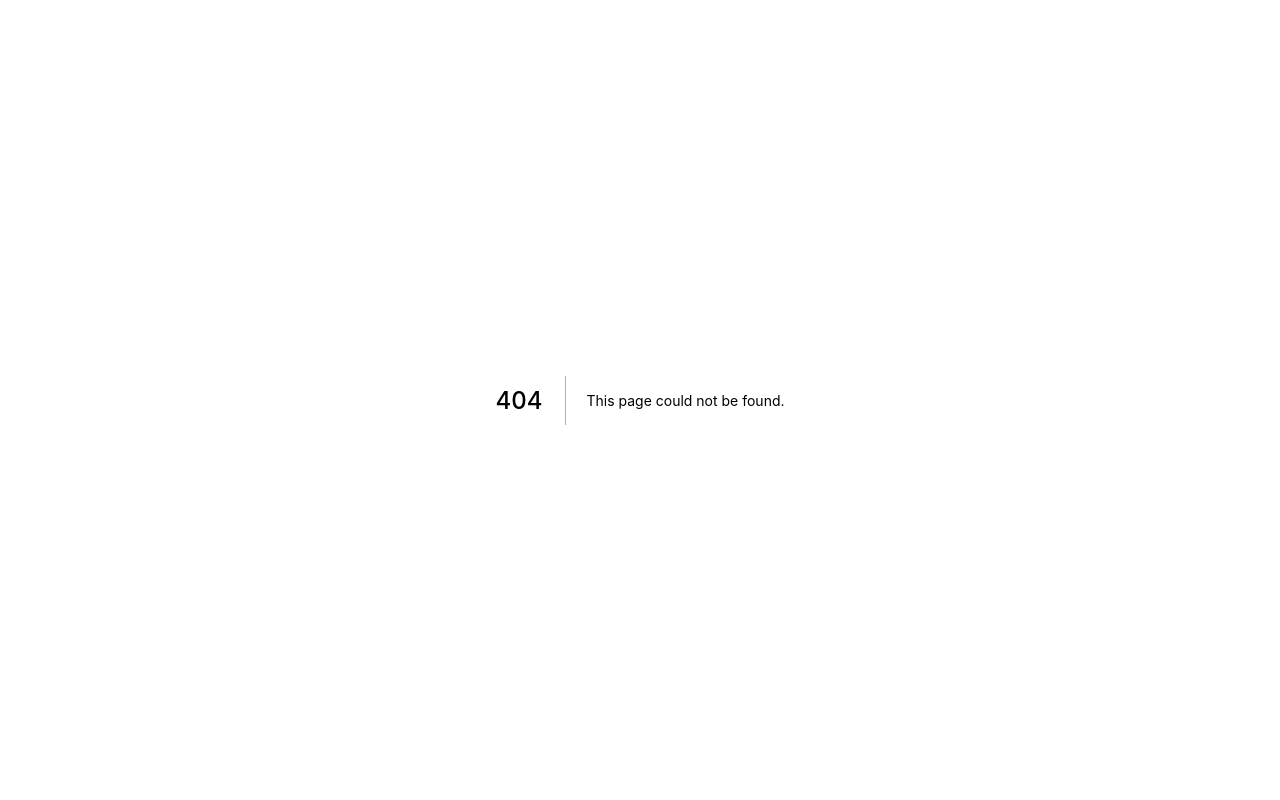
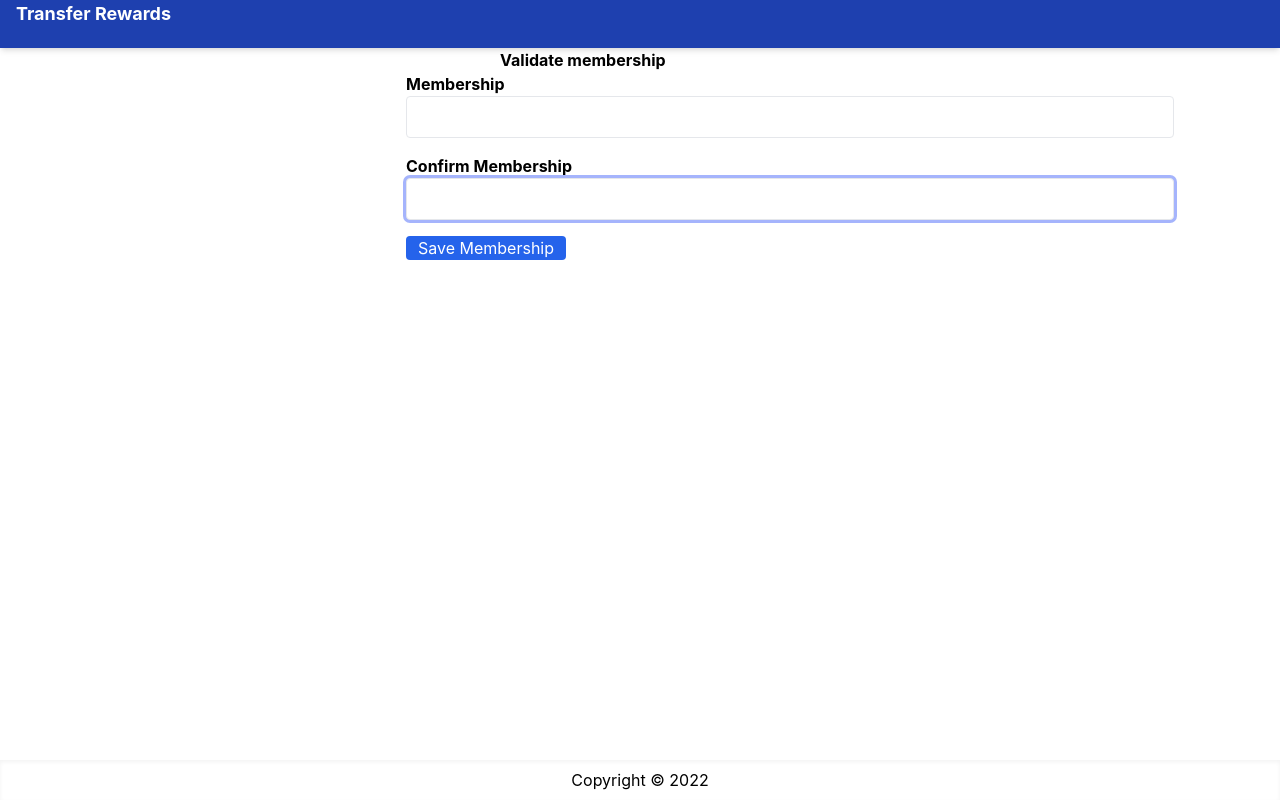
Before and after one commit to Stygian84/LoyaltyApp, a Next.js app in the folder app-ui/: page /validate/1 in a window 1280 px wide. Before the commit this address had no page. Built offline with nearby package versions, Linux system fonts and the light colour scheme.

Commit message:
added layout and connected to [pid].js

```diff
--- /dev/null
+++ b/app-ui/components/layout.js
@@ -0,0 +1,42 @@
+import Head from 'next/head';
+import Link from 'next/link';
+import React, { useContext, useEffect, useState } from 'react';
+
+import { useRouter } from 'next/router';
+
+
+export default function Layout({ title, children }) {
+  const router = useRouter();
+
+
+
+
+  return (
+    <>
+        <Head>
+            <title>{title? title +'-amazons':"esc"}</title>
+            <meta name="description" content="ecommerce website" />
+            <link rel="icon" href="/favicon.ico" />
+        </Head>
+
+        <div className="flex min-h-screen flex-col justify-between">
+            <header>
+                <nav className="flex h-12 items-centre px-4 justify-between shadow-md bg-blue-800">
+                    <Link href="/">
+
+                    <a className="text-lg font-bold text-white">Transfer Rewards </a>
+                    </Link>
+
+                </nav>
+            </header>
+
+
+
+
+
+            <main className='my-auto  mt-0 '>{children}</main>
+            <footer className='flex  h-10 justify-center items-center shadow-inner'>Copyright © 2022 </footer>
+        </div>
+    </>
+  );
+}
--- a/app-ui/pages/index.js
+++ b/app-ui/pages/index.js
@@ -1,69 +1,53 @@
-import Head from 'next/head'
-import Image from 'next/image'
-import styles from '../styles/Home.module.css'
+import Program from '../components/program'
+import Layout from '../components/layout'
+import Link from 'next/dist/client/link'
+const axios = require('axios').default;
+import { useEffect,useState } from "react";
 
 export default function Home() {
+
+   const [prog,setProg] = useState([])
+    useEffect(()=>{
+        displayProgram()
+    },[]) //runs the function once when the page is loaded
+    axios.defaults.baseURL="http://localhost:8080"
+    const displayProgram=async()=>{
+        //router.push('/validate')
+        // const response = await axios.post('/loyalty',data={
+        //     "programId":6,
+        //     "stringToTest":"1005610"
+        // })
+
+        const response = await axios.get('/loyalty')
+        setProg(response.data);
+        console.log(response.data);
+
+    }
+
+
   return (
-    <div className={styles.container}>
-      <Head>
-        <title>Create Next App</title>
-        <meta name="description" content="Generated by create next app" />
-        <link rel="icon" href="/favicon.ico" />
-      </Head>
 
-      <main className={styles.main}>
-        <h1 className={styles.title}>
-          Welcome to <a href="https://nextjs.org">Next.js!</a>
-        </h1>
+    <Layout>
+      <header>
+      <nav className="flex h-20 items-centre px-4 justify-between shadow-md bg-white">
+                    <Link href="/">
 
-        <p className={styles.description}>
-          Get started by editing{' '}
-          <code className={styles.code}>pages/index.js</code>
-        </p>
+                    <a className=" text-lg font-bold text-black ml-10 mt-5">50,000 available points</a>
+                    </Link>
 
-        <div className={styles.grid}>
-          <a href="https://nextjs.org/docs" className={styles.card}>
-            <h2>Documentation &rarr;</h2>
-            <p>Find in-depth information about Next.js features and API.</p>
-          </a>
+                    <div className='absolute ml-300   w-1 h-20 bg-gray-600'></div>
+                    <button className='absolute ml-300  px-4  h-20'>Check Transaction status </button>
 
-          <a href="https://nextjs.org/learn" className={styles.card}>
-            <h2>Learn &rarr;</h2>
-            <p>Learn about Next.js in an interactive course with quizzes!</p>
-          </a>
 
-          <a
-            href="https://github.com/vercel/next.js/tree/canary/examples"
-            className={styles.card}
-          >
-            <h2>Examples &rarr;</h2>
-            <p>Discover and deploy boilerplate example Next.js projects.</p>
-          </a>
 
-          <a
-            href="https://vercel.com/new?utm_source=create-next-app&utm_medium=default-template&utm_campaign=create-next-app"
-            className={styles.card}
-          >
-            <h2>Deploy &rarr;</h2>
-            <p>
-              Instantly deploy your Next.js site to a public URL with Vercel.
-            </p>
-          </a>
-        </div>
-      </main>
-
-      <footer className={styles.footer}>
-        <a
-          href="https://vercel.com?utm_source=create-next-app&utm_medium=default-template&utm_campaign=create-next-app"
-          target="_blank"
-          rel="noopener noreferrer"
-        >
-          Powered by{' '}
-          <span className={styles.logo}>
-            <Image src="/vercel.svg" alt="Vercel Logo" width={72} height={16} />
-          </span>
-        </a>
-      </footer>
-    </div>
+                </nav>
+      </header>
+    <h1 className='px-4 h-12 text-lg font-bold'>Offers</h1>
+    <div className='grid grid-cols-1 gap-3 md:grid-cols-4 lg:grid-cols'>
+      {prog.map((program)=>(
+        <Program program={program} key={program.PartnerCode}></Program>
+      ))}</div>
+      <hr className='w-full my-5'></hr>
+  </Layout>
   )
 }
--- /dev/null
+++ b/app-ui/pages/validate/[id].js
@@ -0,0 +1,118 @@
+import React, { useContext,useState, useEffect } from 'react'
+import Layout from '../../components/layout'
+import {useRouter} from 'next/router'
+import Link from 'next/link';
+import Image from 'next/image'
+const axios = require('axios').default;
+import { useForm } from 'react-hook-form';
+import { toast, ToastContainer } from 'react-toastify';
+import 'react-toastify/dist/ReactToastify.css';
+
+export default function Create ()  {
+
+    const router=useRouter();
+    const {query}=useRouter();
+    const {id}=query;
+
+
+     //runs the function once when the page is loaded
+    axios.defaults.baseURL="http://localhost:8080"
+    const [title, setTitle] = useState('');
+    const [title2, setTitle2] = useState('');
+    const{handleSubmit}=useForm();
+
+    const validateMembership=async()=>{
+
+        console.log("id:"+id);;
+        console.log("mem_num:"+title2);
+        const data={
+            "programId":parseInt(id),
+            "stringToTest":title2
+        }
+
+        const response = await axios.post('/loyalty/validateMembership', data)
+
+        console.log(response)
+        console.log('valid: '+response.data.valid)
+        if(title!=title2 || response.data.valid==false){
+            toast('Membership number is incorrect', {
+                position: "top-center",
+                autoClose: 5000,
+                hideProgressBar: false,
+                closeOnClick: true,
+                pauseOnHover: true,
+                draggable: true,
+                progress: undefined,
+                });
+        }
+
+        else if(response.data.valid==true){
+            toast('Membership number is correct', {
+                position: "top-center",
+                autoClose: 5000,
+                hideProgressBar: false,
+                closeOnClick: true,
+                pauseOnHover: true,
+                draggable: true,
+                progress: undefined,
+                });
+        }
+
+
+    }
+
+
+
+    return (
+
+     <Layout>
+
+    <h2 className='ml-500'><b>Validate membership</b></h2>
+
+    <div className="create items-center ml-300">
+
+
+        <form className='mx-auto max-w-screen-md ' onSubmit={handleSubmit(validateMembership)}>
+            <ToastContainer className='w-25' icon={false} />
+
+
+        <div className='mb-4'>
+        <label><b>Membership</b></label>
+        <input
+            type="text"
+            required
+            value={title}
+
+            onChange={(e) => setTitle(e.target.value)}
+            className='w-full' id='text1' autoFocus
+        />
+        </div>
+
+        <div>
+        <p>
+        <label><b>Confirm Membership</b></label>
+        <input
+            type="text"
+            required
+            value={title2}
+            id="text2"
+            className='w-full'autoFocus
+            onChange={(e) => setTitle2(e.target.value)}
+        />
+        </p>
+        </div>
+
+        <p>
+
+        <button className='rounded w-40 bg-blue-600 text-white mt-4'>
+            Save Membership
+        </button>
+
+
+        </p>
+
+        </form>
+    </div>
+    </Layout>
+    );
+}
--- a/app-ui/styles/globals.css
+++ b/app-ui/styles/globals.css
@@ -17,3 +17,17 @@ a {
 * {
   box-sizing: border-box;
 }
+
+.ml-300{
+  margin-left:300px;
+}
+
+.ml-500{
+  margin-left:500px;
+}
+
+input,
+select,
+textarea{
+@apply rounded border p-2 outline-none ring-indigo-300 focus:ring;
+}
```
Also changed, not shown: app-ui/components/program.js (added, +53 -0 lines).
